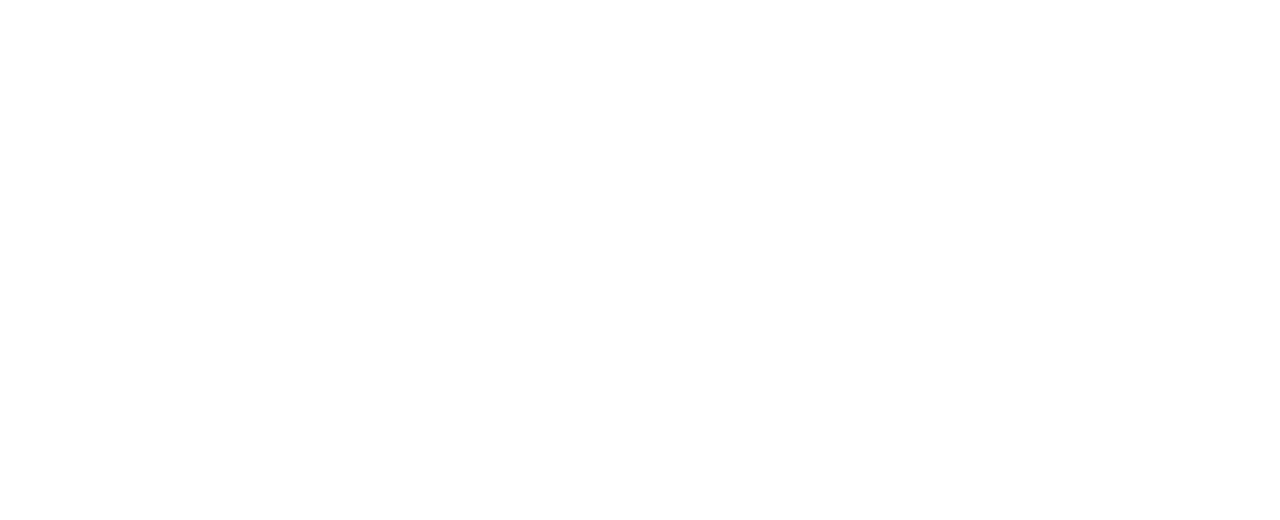
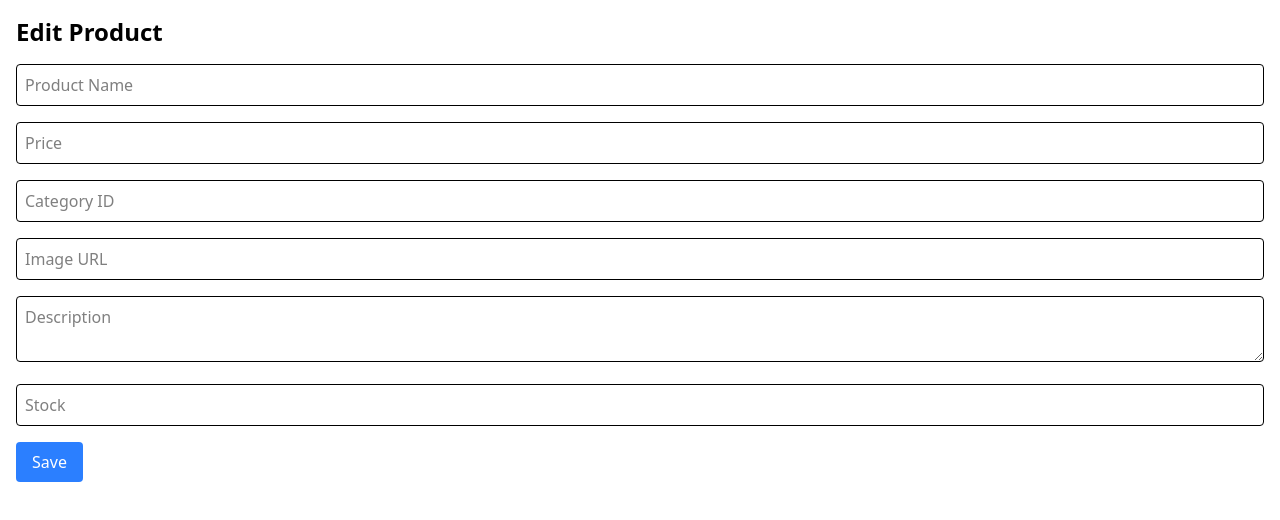
Before and after one commit to samudrobintang10/miniproject-1, a React (Vite) app: page /products/1 in a window 1280 px wide. Before the commit this address had no page. Shown: the top 520 px of the page. Built offline with nearby package versions, Linux system fonts and the light colour scheme; no server answers.

Commit message:
finishing edit

```diff
--- a/src/App.jsx
+++ b/src/App.jsx
@@ -44,6 +44,7 @@
 
   return (
     <div className="container mx-auto p-6">
+      <h1 className="text-4xl font-bold">All Products</h1>
       <div className="grid grid-cols-1 sm:grid-cols-2 lg:grid-cols-3 xl:grid-cols-4 gap-6">
         {!products ? (
           <p>Data sedang dimuat</p>
--- /dev/null
+++ b/src/DeleteProduct.jsx
@@ -0,0 +1,28 @@
+import React from 'react'
+import { useNavigate, useParams } from 'react-router'
+import axios from 'axios'
+
+const DeleteProduct = () => {
+    let navigate = useNavigate()
+    let { id } = useParams()
+
+    const handleSave = (event) => {
+        event.preventDefault()
+        try {
+            axios.put("http://10.50.0.13:3001/products/" + id, {
+                price: formData.price,
+                stock: formData.stock,
+            })
+        toast.success("Products updated successfully!")
+        navigate('/')
+
+        } catch (error) {
+            console.log(error)
+        }
+      }
+  return (
+    <div>DeleteProduct</div>
+  )
+}
+
+export default DeleteProduct
--- /dev/null
+++ b/src/EditProduct.jsx
@@ -0,0 +1,138 @@
+import React, { useEffect, useState } from 'react';
+import { useParams } from 'react-router';
+import { useNavigate } from "react-router";
+import toast from 'react-hot-toast';
+import axios from 'axios';
+
+const EditProduct = () => {
+  let { id } = useParams();
+  const [formData, setFormData] = useState({
+    id: id,
+    name: "",
+    price: "",
+    categoryId: "",
+    image: "",
+    description: "",
+    stock: "",
+    userId: localStorage.getItem("userId"),
+  });
+
+  const navigate = useNavigate();
+
+  useEffect(() => {
+    const getData = async () => {
+      try {
+        const response = await axios.get(`http://10.50.0.13:3001/products/${id}`);
+        setFormData(
+          {
+            id: response.data.id,
+            name: response.data.name,
+            price: response.data.price,
+            categoryId: response.data.categoryId,
+            image: response.data.image,
+            description: response.data.description,
+            stock: response.data.stock,
+            userId: localStorage.getItem("userId"),
+          }
+        );
+      } catch (err) {
+        console.error(err);
+      }
+    };
+    getData();
+  }, [id]);
+
+  const handleChange = (event) => {
+    const { name, value } = event.target;
+    setFormData({ ...formData, [name]: value });
+  };
+
+  const handleSave = async (event) => {
+    event.preventDefault();
+    try {
+      await axios.put(`http://10.50.0.13:3001/products/${id}`, {
+        name: formData.name,
+        price: parseFloat(formData.price), // Ensures price can accept decimals like 10.99
+        categoryId: parseInt(formData.categoryId, 10), // Converts to integer
+        image: formData.image,
+        description: formData.description,
+        stock: parseInt(formData.stock, 10), // Converts to integer
+        userId: parseInt(formData.userId, 10), // Converts to integer
+      });
+      toast.success("Product updated successfully!");
+      navigate('/products');
+    } catch (error) {
+      console.error(error);
+      toast.error("Failed to update product.");
+    }
+  };
+
+  return (
+    <div className="container mx-auto p-4">
+      <h1 className="text-2xl font-bold mb-4">Edit Product</h1>
+      <form onSubmit={handleSave} className="space-y-4">
+        <input
+          type="text"
+          name="name"
+          placeholder="Product Name"
+          value={formData.name}
+          onChange={handleChange}
+          className="w-full p-2 border rounded"
+          required
+        />
+        <input
+          type="number"
+          name="price"
+          placeholder="Price"
+          value={formData.price}
+          onChange={handleChange}
+          className="w-full p-2 border rounded"
+          required
+        />
+        <input
+          type="number"
+          name="categoryId"
+          placeholder="Category ID"
+          value={formData.categoryId}
+          onChange={handleChange}
+          className="w-full p-2 border rounded"
+          required
+        />
+        <input
+          type="text"
+          name="image"
+          placeholder="Image URL"
+          value={formData.image}
+          onChange={handleChange}
+          className="w-full p-2 border rounded"
+          required
+        />
+        <textarea
+          name="description"
+          placeholder="Description"
+          value={formData.description}
+          onChange={handleChange}
+          className="w-full p-2 border rounded"
+          required
+        ></textarea>
+        <input
+          type="number"
+          name="stock"
+          placeholder="Stock"
+          value={formData.stock}
+          onChange={handleChange}
+          className="w-full p-2 border rounded"
+          required
+        />
+        <button
+          type="submit"
+          className="bg-blue-500 text-white px-4 py-2 rounded"
+        >
+          Save
+        </button>
+      </form>
+    </div>
+  );
+};
+
+export default EditProduct;
--- a/src/main.jsx
+++ b/src/main.jsx
@@ -4,6 +4,7 @@
 import App from "./App.jsx";
 import { Toaster } from "react-hot-toast";
 import { BrowserRouter, Route, Routes } from "react-router";
+import EditProduct from "./EditProduct.jsx";
 
 createRoot(document.getElementById("root")).render(
   <StrictMode>
@@ -11,6 +12,7 @@
     <BrowserRouter>
       <Routes>
         <Route path="/" element={<App />} />
+        <Route path="/products/:id" element={<EditProduct/>} />
       </Routes>
     </BrowserRouter>
   </StrictMode>
```
